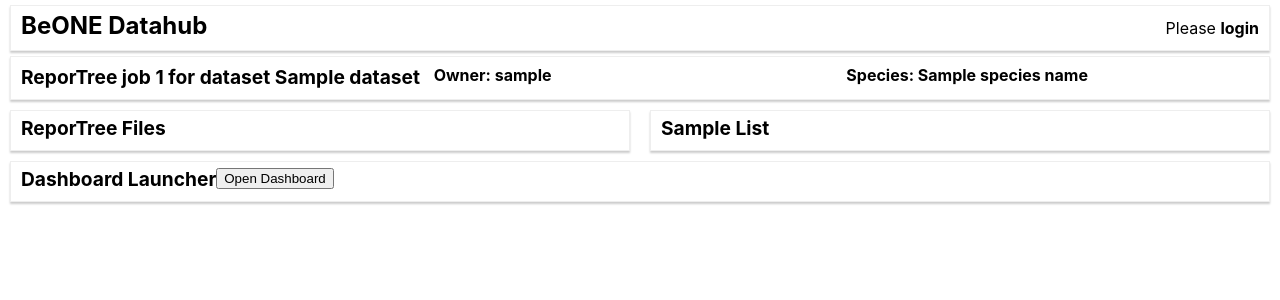
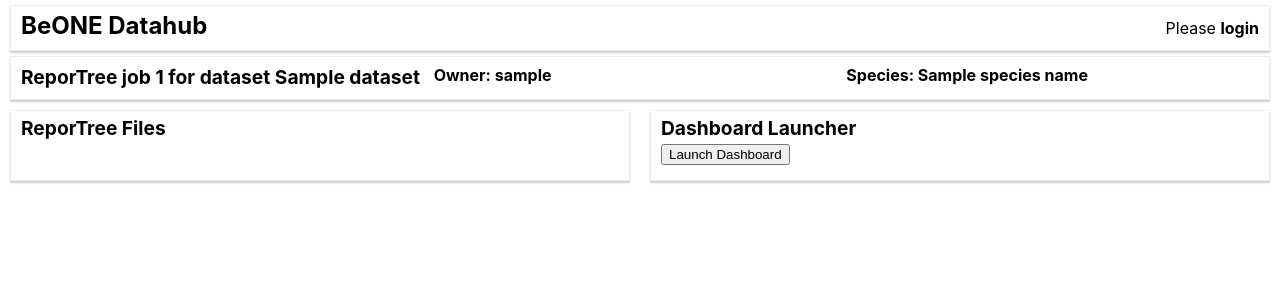
Before and after one commit to ssi-dk/beone-datahub, a Django app: template main/templates/main/rt_job.html in a window 1280 px wide. Shown: the top 300 px of the page. Run offline with Django 4.2, Linux system fonts and the light colour scheme; the template is opened without the code that fills it: most values are stand-ins (such as "Sample title", 1, 10 or a date in 2020); data that the repository does not hold is empty.

Commit message:
Basic layout.

```diff
--- a/main/templates/main/rt_job.html
+++ b/main/templates/main/rt_job.html
@@ -15,17 +15,18 @@
   </div>
 </div>
 <div class='row'>
-  <div class='column pane'>
+  <div class='pane'>
       <h2>ReporTree Files</h2>
   </div>
-  <div class='column pane'>
-      <h2>Sample List</h2>
+  <div class='pane'>
+    <h2>Dashboard Launcher</h2>
+    <form>
+      <div class="margin-tb">
+        <input type="submit" value="Launch Dashboard">
+      </div>
+    </form>
+  </div>
+  </form>
   </div>
 </div>
-<div class = 'row pane'>
-  <h2>Dashboard Launcher</h2>
-  <form>
-    <input type="submit" value="Open Dashboard">
-  </form>
-</div>
 {% endblock %}
```
